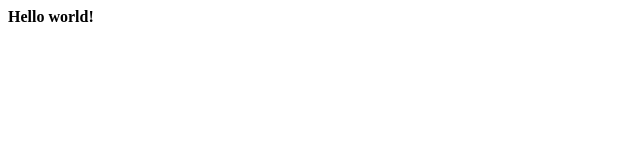
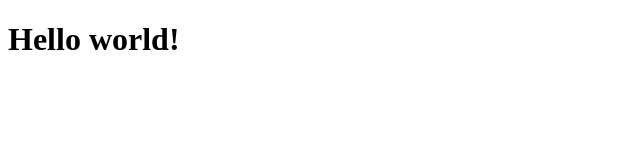
Before and after one commit to Alejandroq12/buy-products, a plain HTML site: page index.html in a window 1280 px wide. Shown: the whole page, without its empty margins (0-640 px from the left). Drawn offline with Linux system fonts and the light colour scheme.

Commit message:
Update index.html

```diff
--- a/index.html
+++ b/index.html
@@ -7,7 +7,7 @@
   <title>Order Summary Component</title>
 </head>
 <body>
-  <b>Hello world!</b>
+  <h1>Hello world!</h1>
 
 </body>
 </html>
```
